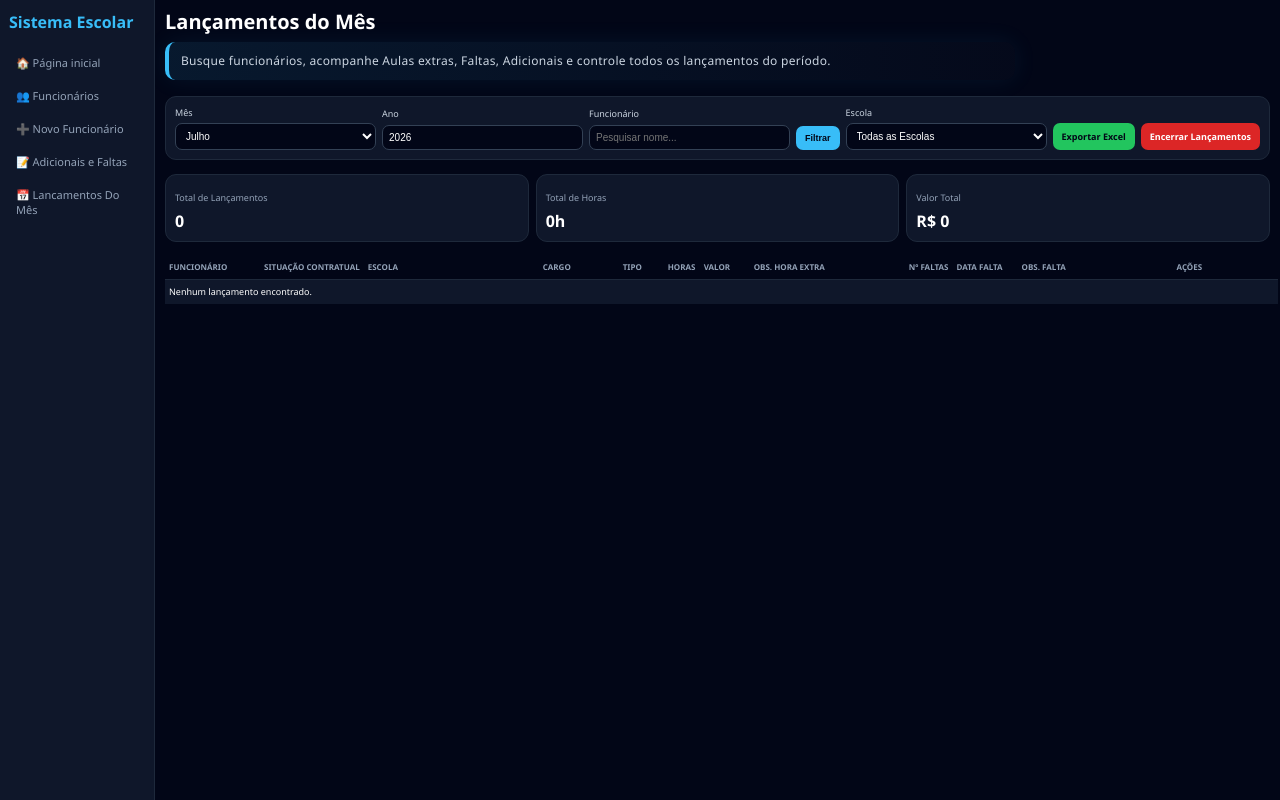
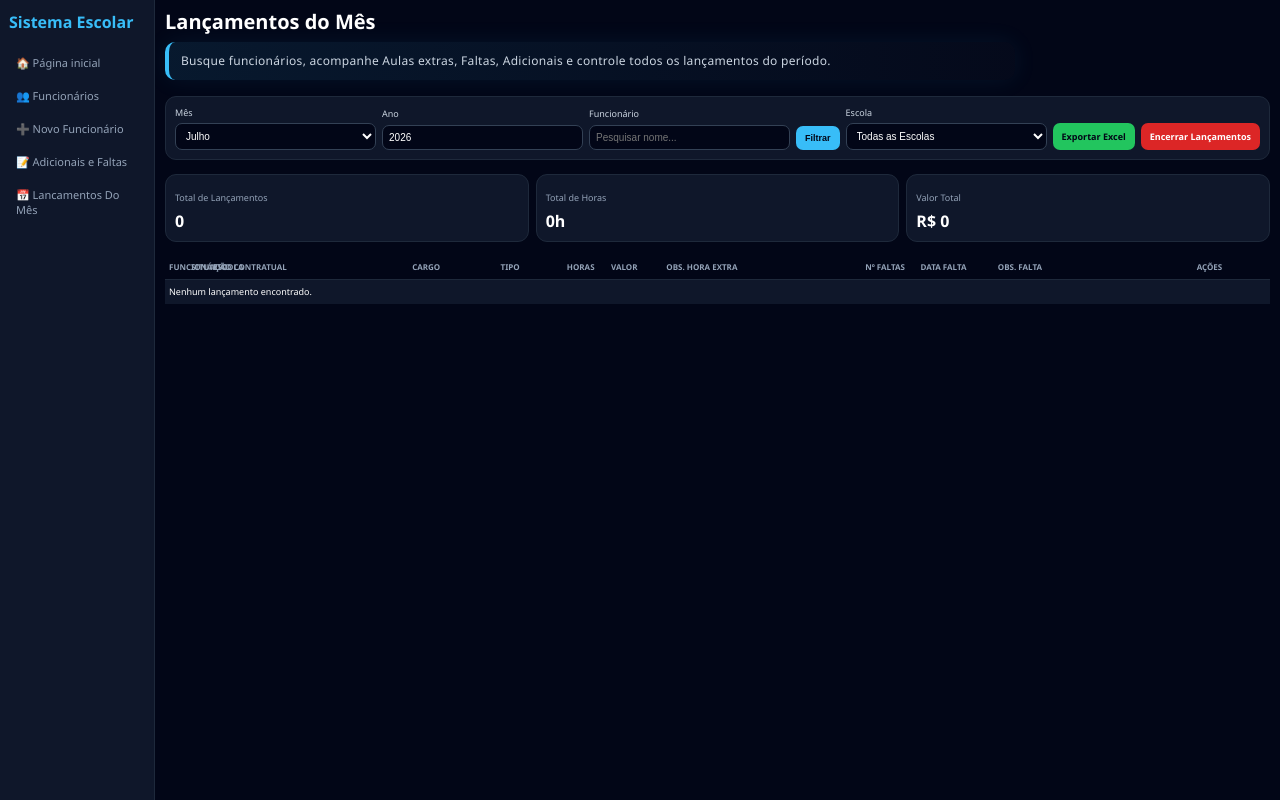
Before and after one commit to Ivan-Ualax/sistema-educacional, a Django app: page /lancamentos-mes/ in a window 1280 px wide. Run offline with Django 5.2, Linux system fonts and the light colour scheme; a user stored in the database is signed in; data comes from the database, SQL or seed files in the repository; data that the repository does not hold is empty.

Commit message:
Ajusta responsividade para notebooks e ordena lançamentos por data

```diff
--- a/funcionarios/templates/lancamentos_mes.html
+++ b/funcionarios/templates/lancamentos_mes.html
@@ -241,10 +241,10 @@
 
     table{
         width:100%;
-        min-width:1450px;
+        min-width:1250px;
         border-collapse:collapse;
         background:#0f172a;
-        table-layout:auto;
+        table-layout:fixed;
 }
 
     th{
@@ -286,69 +286,61 @@
     /* Escola */
 th:nth-child(3),
 td:nth-child(3){
-        min-width:280px;
-        max-width:330px;
+    width:18%;
 }
 
 /* Cargo */
 th:nth-child(4),
 td:nth-child(4){
-        min-width:125px;
+    width:8%;
 }
 
 /* Tipo */
 th:nth-child(5),
 td:nth-child(5){
-        min-width:70px;
+    width:6%;
 }
 
 /* Horas */
 th:nth-child(6),
 td:nth-child(6){
-        min-width:55px;
-        white-space:nowrap;
+    width:4%;
 }
 
 /* Valor */
 th:nth-child(7),
 td:nth-child(7){
-        min-width:75px;
-        white-space:nowrap;
-    }
-
-    /* Observação hora extra */
+    width:5%;
+}
+
+/* Obs Hora Extra */
 th:nth-child(8),
 td:nth-child(8){
-        min-width:240px;
-        max-width:320px;
-    }
-
-    /* Número de faltas */
+    width:18%;
+}
+
+/* Nº Faltas */
 th:nth-child(9),
 td:nth-child(9){
-        min-width:70px;
-        text-align:center;
-    }
-
-    /* Data da falta */
+    width:5%;
+}
+
+/* Data */
 th:nth-child(10),
 td:nth-child(10){
-        min-width:90px;
-        white-space:nowrap;
-    }
-
-    /* Observação da falta */
+    width:7%;
+}
+
+/* Obs Falta */
 th:nth-child(11),
 td:nth-child(11){
-        min-width:240px;
-        max-width:330px;
+    width:18%;
 }
 
 /* Ações */
 th:last-child,
 td:last-child{
-        min-width:145px;
-        white-space:nowrap;
+    width:7%;
 }
 
     /* =========================
@@ -618,7 +610,7 @@
         }
 
         table{
-            min-width:1180px;
+            min-width:980px;
         }
 
         th{
@@ -790,7 +782,7 @@
         }
 
         table{
-            min-width:1080px;
+            min-width:900px;
         }
 
         th{
```
Lines whose indentation alone changed are shown as unchanged.
